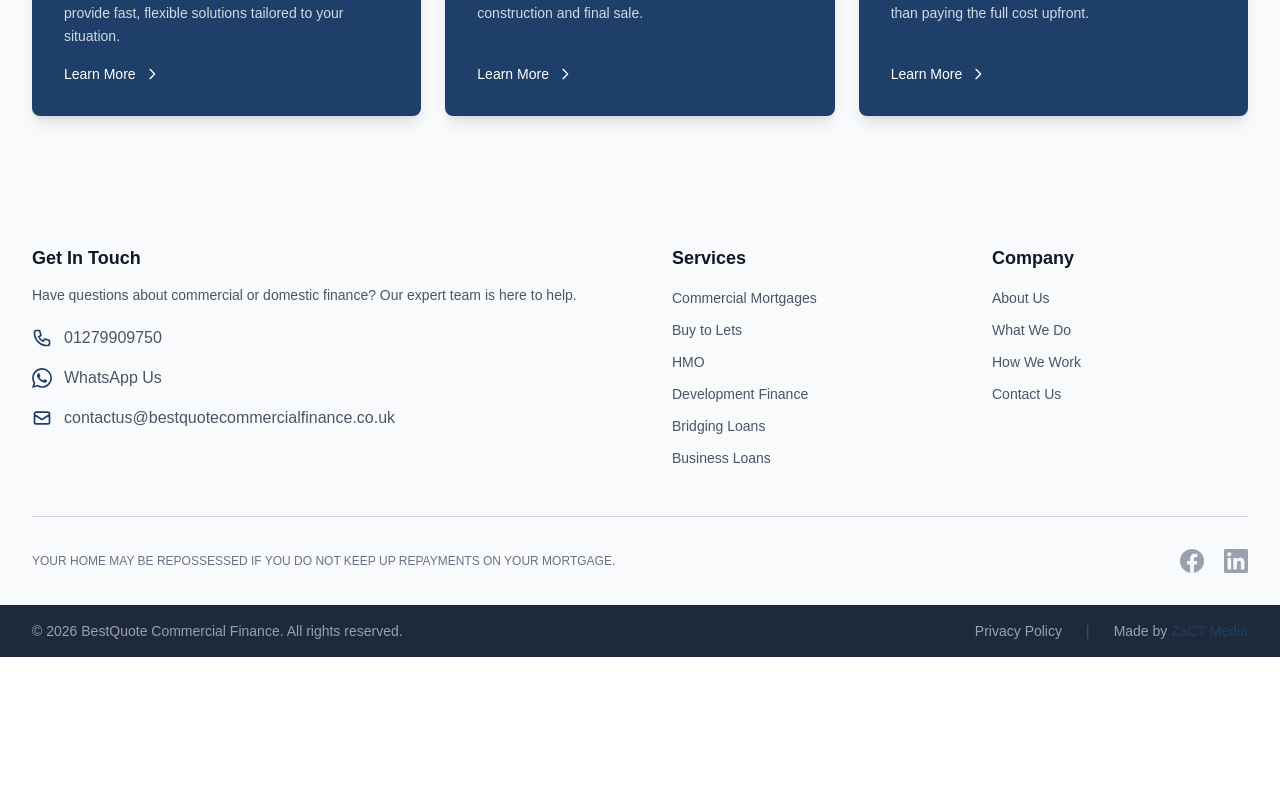
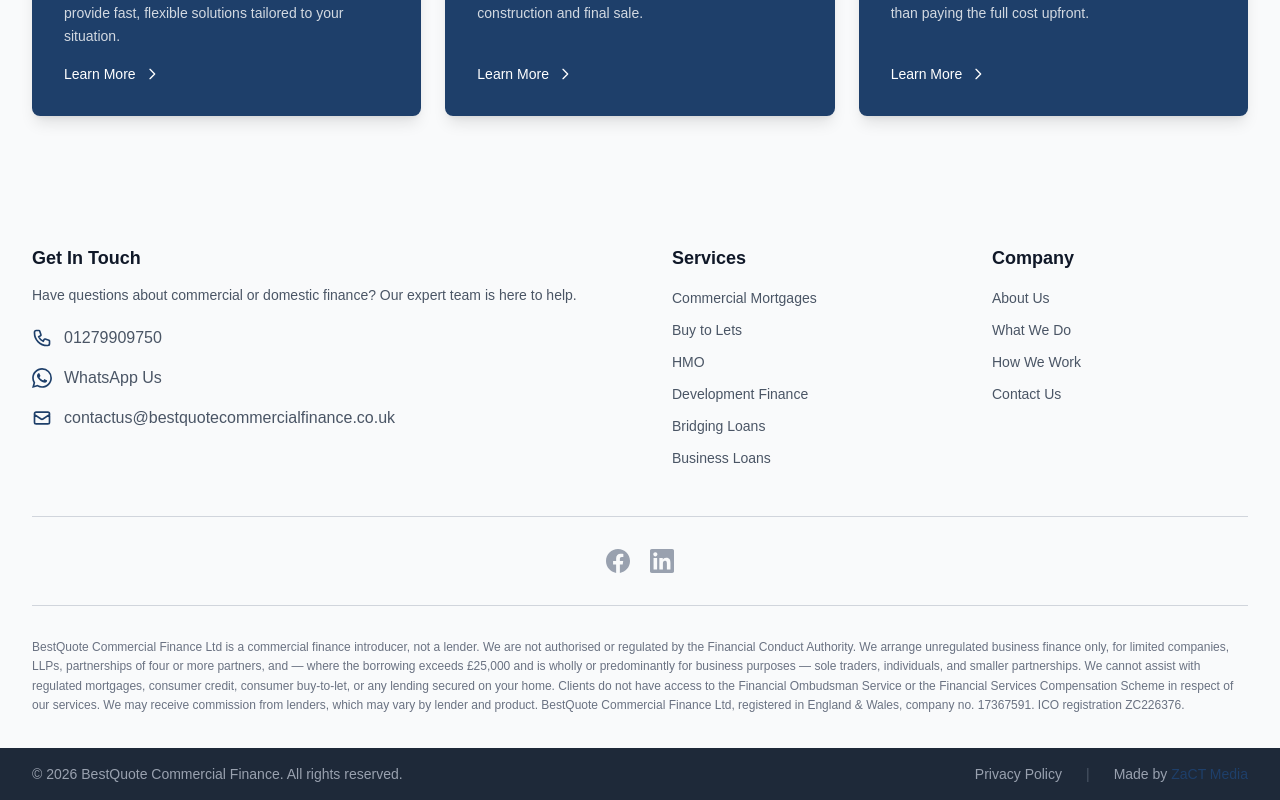
Before and after one commit to ZaCT-Media/best-quote-group, a Next.js app: page / in a window 1280 px wide. Shown: the part 1547-2347 px from the top of the page. Before the commit the page ends 2204 px from the top, so only its background shows below. Built offline with nearby package versions, Linux system fonts and the light colour scheme.

Commit message:
regulatory changes

```diff
--- a/app/components/Footer.tsx
+++ b/app/components/Footer.tsx
@@ -111,12 +111,9 @@ export default function Footer() {
           </div>
         </div>
 
-        {/* Disclaimer & Social */}
+        {/* Social */}
         <div className="pt-8 border-t border-gray-300">
-          <div className="flex flex-col md:flex-row justify-between items-center gap-4">
-            <p className="text-xs text-gray-500 text-center md:text-left">
-              YOUR HOME MAY BE REPOSSESSED IF YOU DO NOT KEEP UP REPAYMENTS ON YOUR MORTGAGE.
-            </p>
+          <div className="flex justify-center items-center">
             <div className="flex space-x-5">
               <Link href="#" className="text-gray-400 hover:text-[#1e3f6a] transition" aria-label="Facebook">
                 <svg className="w-6 h-6" fill="currentColor" viewBox="0 0 24 24">
@@ -130,6 +127,13 @@ export default function Footer() {
               </Link>
             </div>
           </div>
+        </div>
+
+        {/* Regulatory Disclaimer */}
+        <div className="pt-8 mt-8 border-t border-gray-300">
+          <p className="text-xs text-gray-500 leading-relaxed">
+            BestQuote Commercial Finance Ltd is a commercial finance introducer, not a lender. We are not authorised or regulated by the Financial Conduct Authority. We arrange unregulated business finance only, for limited companies, LLPs, partnerships of four or more partners, and &mdash; where the borrowing exceeds &pound;25,000 and is wholly or predominantly for business purposes &mdash; sole traders, individuals, and smaller partnerships. We cannot assist with regulated mortgages, consumer credit, consumer buy-to-let, or any lending secured on your home. Clients do not have access to the Financial Ombudsman Service or the Financial Services Compensation Scheme in respect of our services. We may receive commission from lenders, which may vary by lender and product. BestQuote Commercial Finance Ltd, registered in England &amp; Wales, company no. 17367591. ICO registration ZC226376.
+          </p>
         </div>
       </div>
 
```
